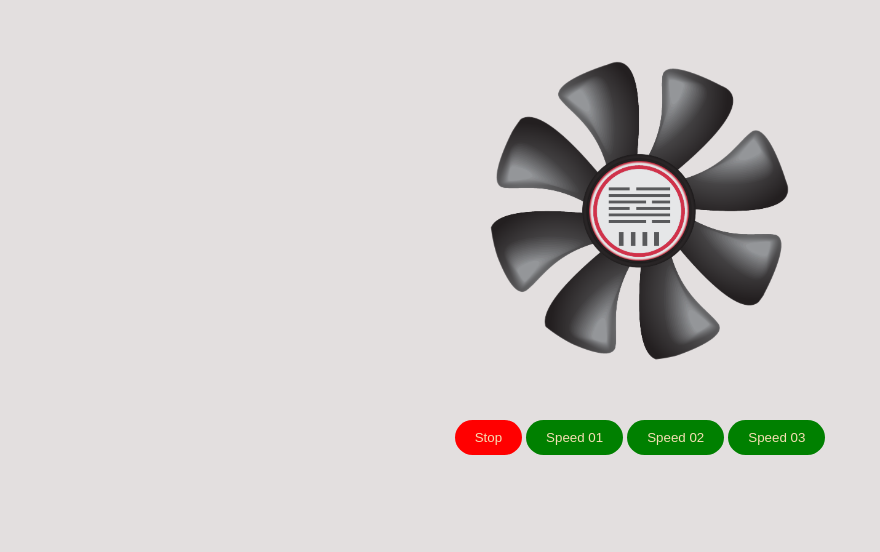
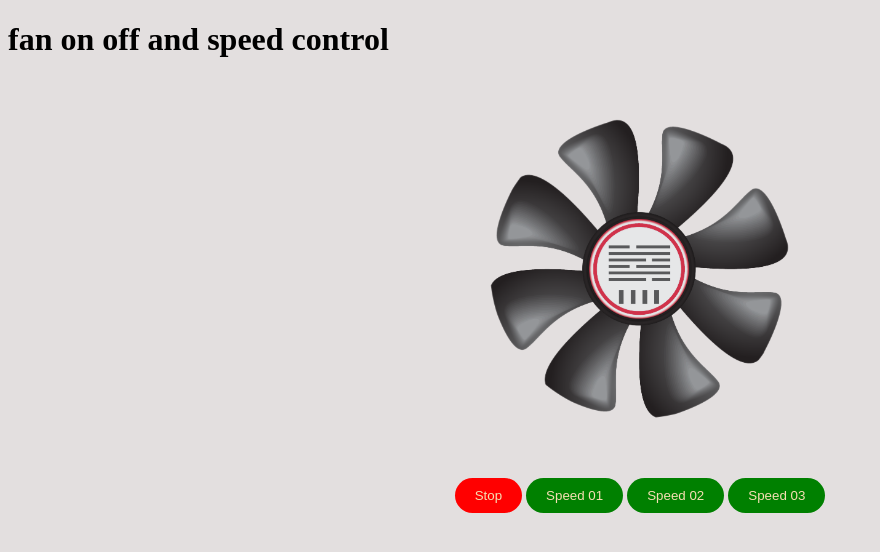
Before and after one commit to amar2mail9/JavaScript_Project, a website: page 05_Fan_Rotation/index.html in a window 1280 px wide. Shown: the whole page, without its empty margins (0-880 px from the left). Drawn offline with Linux system fonts and the light colour scheme.

Commit message:
Completed01dwqqw

```diff
--- a/05_Fan_Rotation/index.html
+++ b/05_Fan_Rotation/index.html
@@ -56,6 +56,7 @@
     </style>
   </head>
   <body style="background-color: #e3dfdf">
+    <h1>fan on off and speed control</h1>
     <div class="fan-box" id="fan-box">
       <img src="./Big_Computer_Fan_PNG_Clipart-732.png" alt="" width="100%" />
     </div>
```
